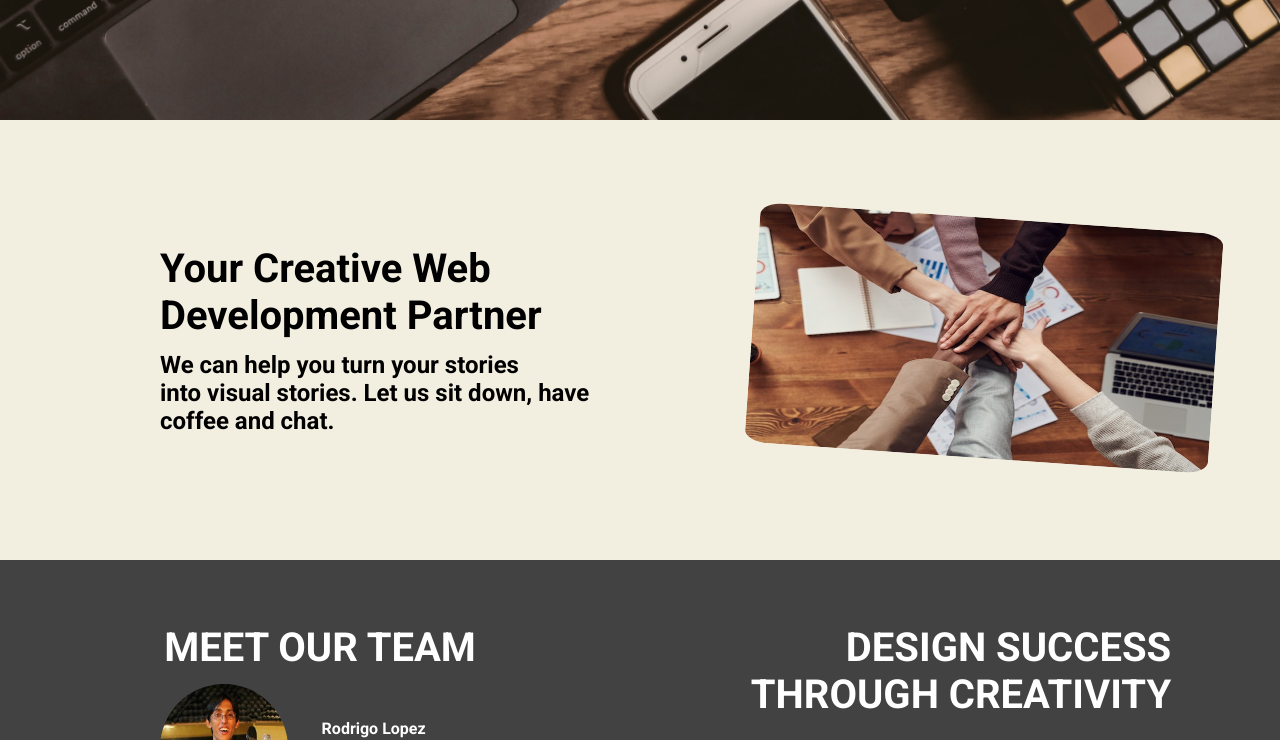
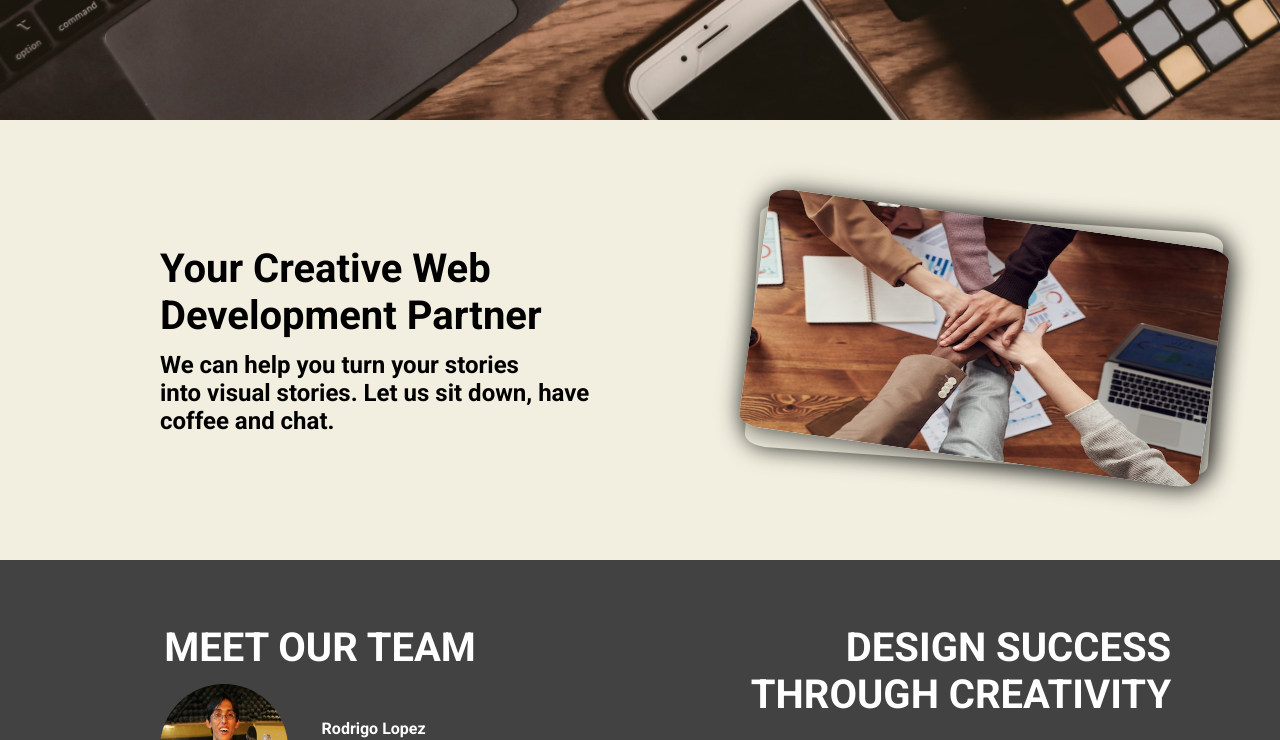
Before and after one commit to rodprogramdev/rbsl-creative-design-mockup, a plain HTML site: page index.html in a window 1280 px wide. In both pictures the pointer is over the element 984 px from the left and 1020 px from the top of the page. Shown: the part 680-1420 px from the top of the page. Drawn offline with Linux system fonts and the light colour scheme.

Commit message:
Add hover effect on section 2

```diff
--- a/css/styles.css
+++ b/css/styles.css
@@ -126,13 +126,32 @@ p {
 .section2__img {
   /* background-color: orangered;  */
   margin-right: 5%;
+
+}
+
+.section2__img:hover{
   transform: rotate(4deg);
+  cursor: pointer;
+  /* transition-delay:0.3s; */
+  box-shadow: 3px 0px 25px 0px rgba(0,0,0,0.75);
+  -webkit-box-shadow: 3px 0px 25px 0px rgba(0,0,0,0.75);
+  -moz-box-shadow:3px 0px 25px 0px rgba(0,0,0,0.75);
+  border-radius: 5%;
 }
+
+
 
 img {
   height: 15rem;
   width: 29rem;
   border-radius: 5%;
+}
+
+img:hover{
+  transform: rotate(4deg);
+  box-shadow: 3px 2px 27px 0px rgba(0,0,0,0.75);
+  -webkit-box-shadow: 3px 2px 27px 0px rgba(0,0,0,0.75);
+  -moz-box-shadow:3px 2px 27px 0px rgba(0,0,0,0.75);
 }
 /****************************************************SECTION 3************************************************/
 .section3 {
@@ -367,8 +386,6 @@ span {
 @media only screen and (max-width: 600px) {
     .section2__heading--2 {
         margin-top: 247%;
-
-
     }
 
 
```
Also changed, not shown: index.html (line endings or trailing spaces).
